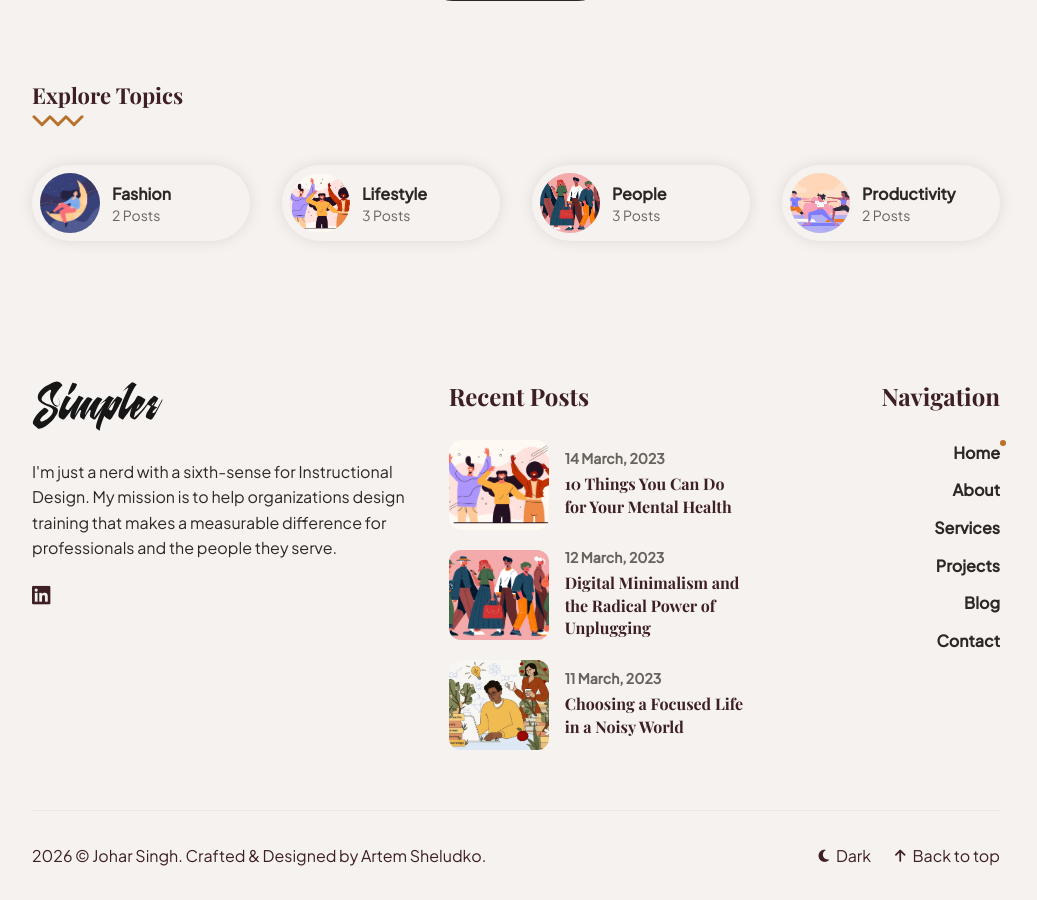
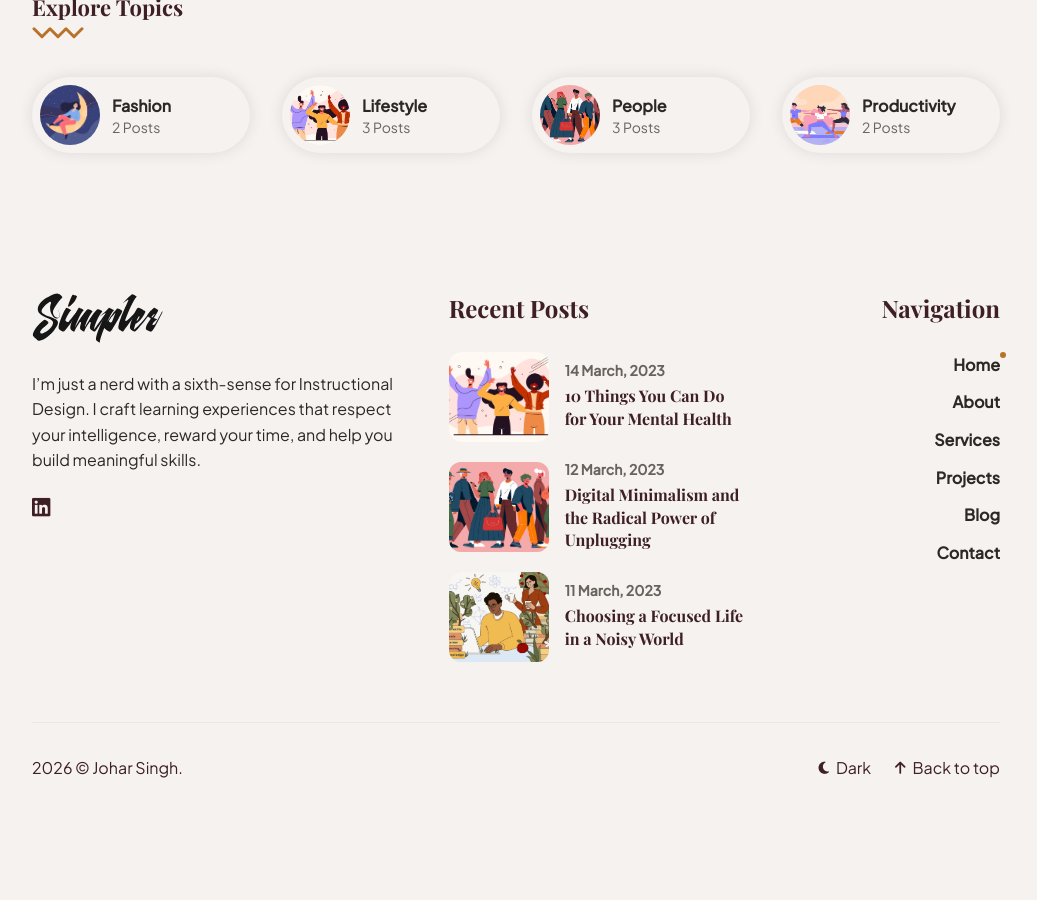
Before and after one commit to j0har/joharsingh.com, a Jekyll site: the page built from index.html, in a window 1280 px wide and 900 px high, scrolled down 3710 px. Shown: the whole window, without its empty margins (124-1161 px from the left). Built offline with Jekyll 4.4.1, drawn with Linux system fonts in a browser that asks for light colours; some web fonts are replaced; the list of posts is cut into pages by our own code; after the commit the page ends 4522 px from its top, so only the background shows below that; some of the changed text lies outside the part shown.

Commit message:
Hero copy trimmed; footer description updated; theme credit removed

```diff
--- a/_data/settings.yml
+++ b/_data/settings.yml
@@ -40,7 +40,7 @@
 # Hero Settings
 hero:
   enable: true
-  hero_title: Designing outcome-oriented learning solutions and simulations.
+  hero_title: Designing outcome-oriented learning solutions.
   hero_description: I craft learning experiences that respect your intelligence, reward your time, and help you build meaningful skills.
   hero_image: "/images/hero.jpg"
   hero_button_contact: Get in Touch
@@ -78,7 +78,7 @@
 
 #-------------------------------
 # Footer Settings
-footer_description: I'm just a nerd with a sixth-sense for Instructional Design. My mission is to help organizations design training that makes a measurable difference for professionals and the people they serve.
+footer_description: I’m just a nerd with a sixth-sense for Instructional Design. I craft learning experiences that respect your intelligence, reward your time, and help you build meaningful skills.
 
 
 #-------------------------------
--- a/_includes/footer.html
+++ b/_includes/footer.html
@@ -14,7 +14,7 @@
         </div>
 
         <div class="footer__info">
-          <div class="copyright">{{site.time | date: '%Y'}} &copy; <a href="/">{{site.data.settings.title}}</a>. Crafted & Designed by <a href="https://jekyllthemes.io/developers/artem-sheludko">Artem Sheludko</a>.</div>
+          <div class="copyright">{{site.time | date: '%Y'}} &copy; <a href="/">{{site.data.settings.title}}</a>.</div>
           <div class="footer__info__right">
             {% if site.data.settings.color_scheme == "auto" %}
             <div class="toggle-theme">
```
